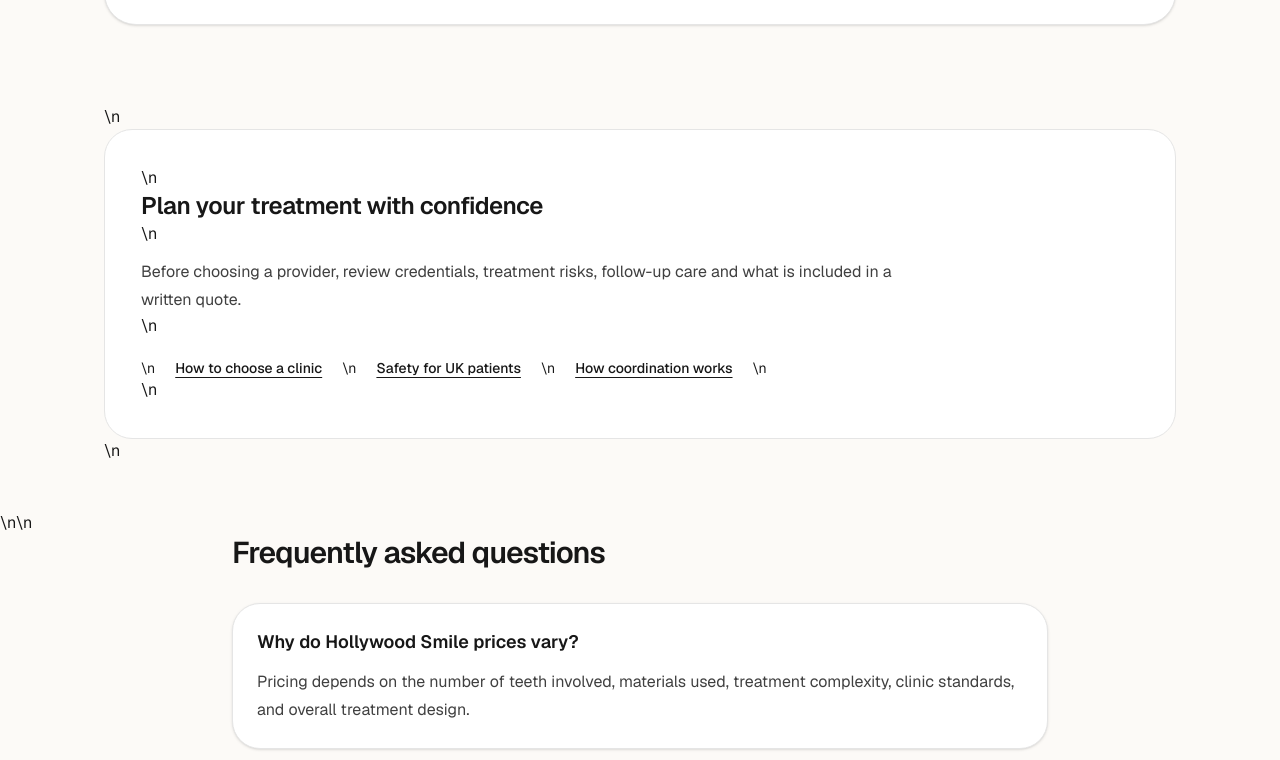
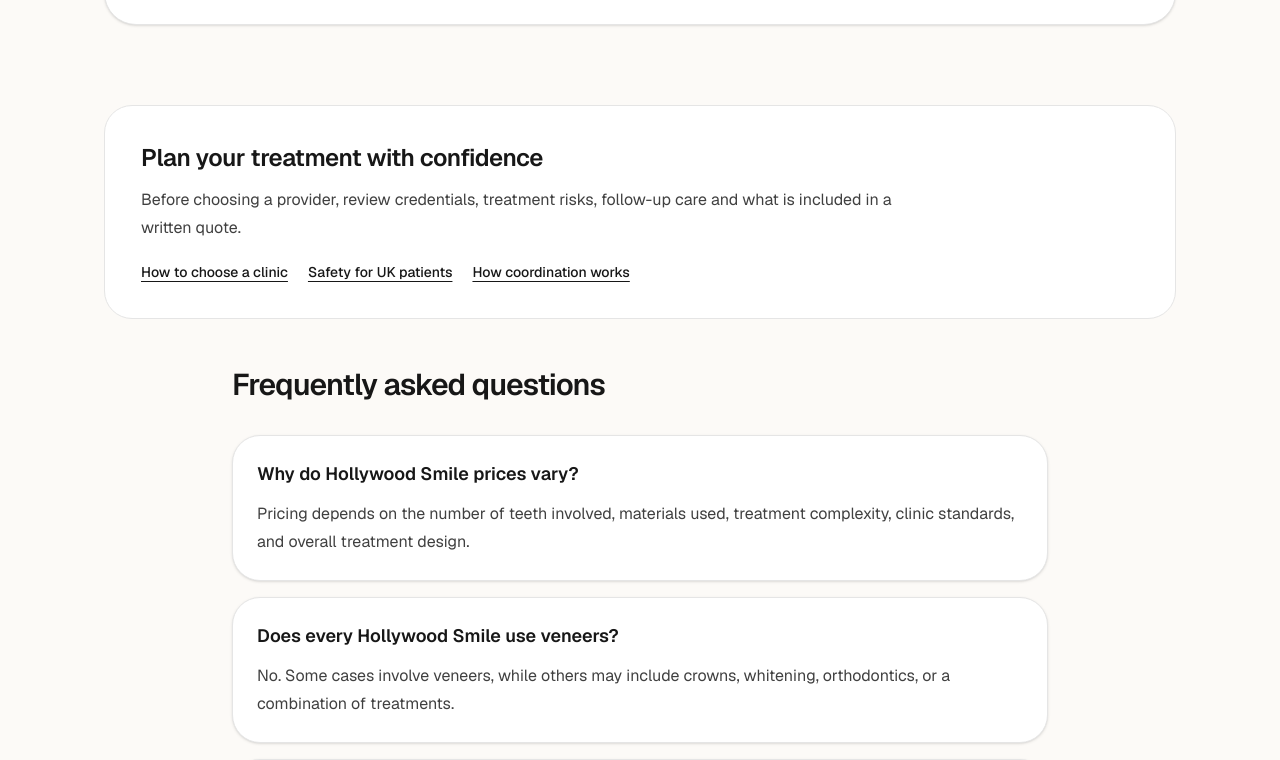
Before and after one commit to LyatifAhmed/carebridgehealth, a Next.js app: page /hollywood-smile-cost-turkey in a window 1280 px wide. Shown: the part 1920-2680 px from the top of the page. Built offline with nearby package versions, Linux system fonts and the light colour scheme.

Commit message:
Fix visible escaped newline characters on treatment landing pages

```diff
--- a/app/components/TreatmentLanding.tsx
+++ b/app/components/TreatmentLanding.tsx
@@ -225,7 +225,19 @@ export default function TreatmentLanding({
         </div>
       </section>
 
-      <section className="mx-auto max-w-6xl px-6 pb-12 md:px-10">\n        <div className="rounded-[28px] border border-neutral-200 bg-white p-7 md:p-9">\n          <h2 className="text-2xl font-semibold tracking-[-0.02em]">Plan your treatment with confidence</h2>\n          <p className="mt-3 max-w-3xl text-base leading-7 text-neutral-700">Before choosing a provider, review credentials, treatment risks, follow-up care and what is included in a written quote.</p>\n          <div className="mt-5 flex flex-wrap gap-5 text-sm">\n            <Link href="/blog/how-to-choose-a-clinic-in-turkey" className="font-medium underline underline-offset-4">How to choose a clinic</Link>\n            <Link href="/blog/is-treatment-in-turkey-safe-for-uk-patients" className="font-medium underline underline-offset-4">Safety for UK patients</Link>\n            <Link href="/how-treatment-in-turkey-works" className="font-medium underline underline-offset-4">How coordination works</Link>\n          </div>\n        </div>\n      </section>\n\n      <section className="mx-auto max-w-4xl px-6 pb-20 md:px-10 md:pb-24">
+      <section className="mx-auto max-w-6xl px-6 pb-12 md:px-10">
+        <div className="rounded-[28px] border border-neutral-200 bg-white p-7 md:p-9">
+          <h2 className="text-2xl font-semibold tracking-[-0.02em]">Plan your treatment with confidence</h2>
+          <p className="mt-3 max-w-3xl text-base leading-7 text-neutral-700">Before choosing a provider, review credentials, treatment risks, follow-up care and what is included in a written quote.</p>
+          <div className="mt-5 flex flex-wrap gap-5 text-sm">
+            <Link href="/blog/how-to-choose-a-clinic-in-turkey" className="font-medium underline underline-offset-4">How to choose a clinic</Link>
+            <Link href="/blog/is-treatment-in-turkey-safe-for-uk-patients" className="font-medium underline underline-offset-4">Safety for UK patients</Link>
+            <Link href="/how-treatment-in-turkey-works" className="font-medium underline underline-offset-4">How coordination works</Link>
+          </div>
+        </div>
+      </section>
+
+      <section className="mx-auto max-w-4xl px-6 pb-20 md:px-10 md:pb-24">
         <h2 className="text-3xl font-semibold tracking-[-0.03em]">
           Frequently asked questions
         </h2>
```
